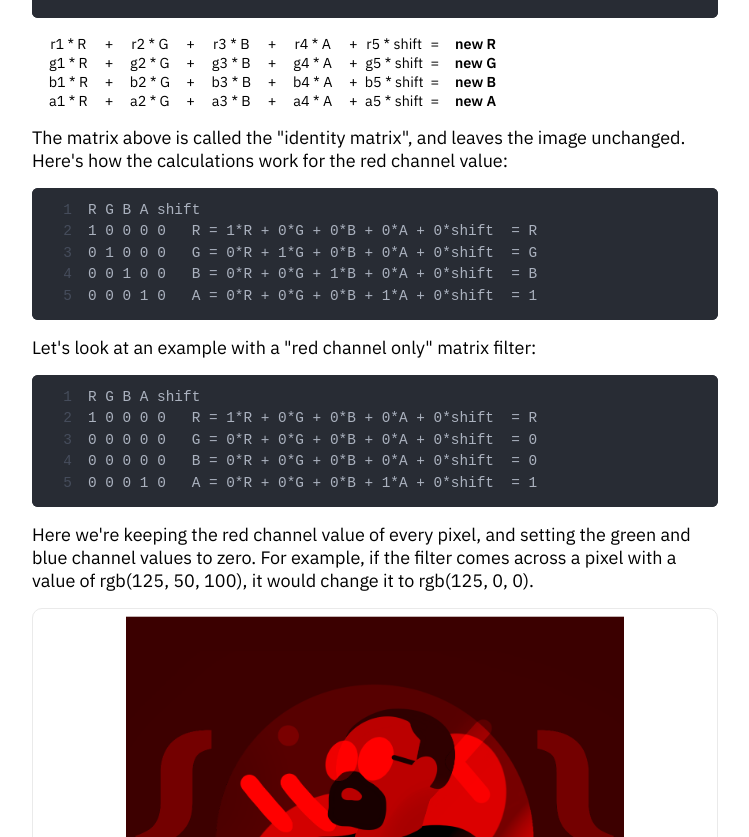
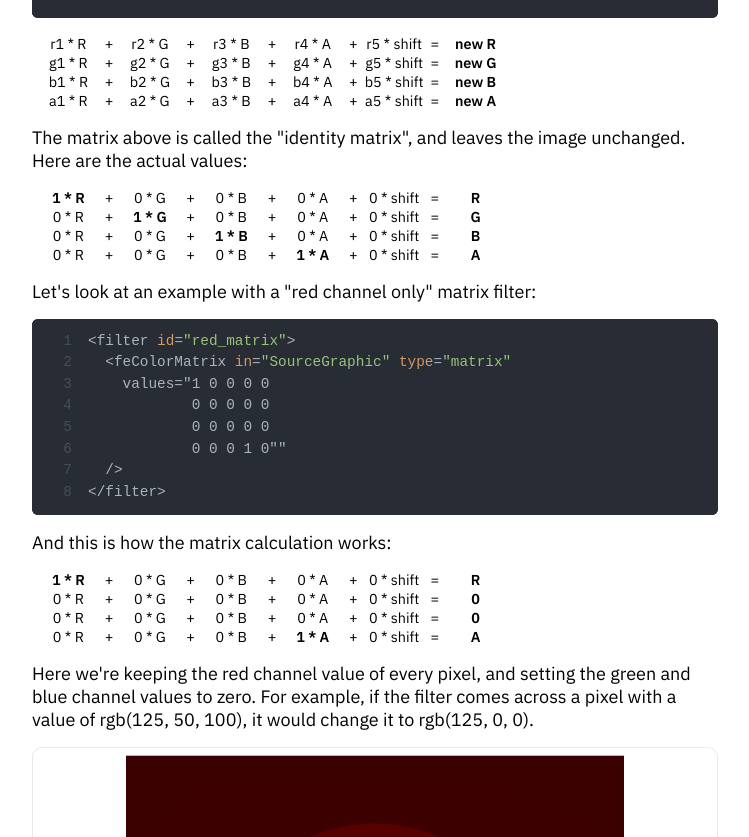
Before and after one commit to aokorodu/docsite-ccwsvgs, a React (Vite) app: page /reusable-filter in a window 1280 px wide. Shown: the part 11163-12000 px from the top of the page, without its empty margins (250-999 px from the left). Built offline with nearby package versions, Linux system fonts and the light colour scheme; a web font is replaced by a local one.

Commit message:
Matrix content updates (#92)
* updated and more complete content and examples

* more changes

```diff
--- a/src/pages/lessons/ReusableFilter.tsx
+++ b/src/pages/lessons/ReusableFilter.tsx
@@ -354,21 +354,130 @@ new A   =   a1 a2 a3 a4 a5`}</Blocks>
         <div style={{ fontWeight: 600 }}>new A</div>
       </div>
 
-      <p>The matrix above is called the "identity matrix", and leaves the image unchanged. Here's how the calculations work for the red channel value:</p>
+      <p>The matrix above is called the "identity matrix", and leaves the image unchanged. Here are the actual values:</p>
 
-      <Blocks>{`R G B A shift
+      <div
+        className="filterDiagram"
+      >
+        <div style={{ fontWeight: 600 }}>1 * R</div>
+        <div >+</div>
+        <div >0 * G</div>
+        <div >+</div>
+        <div >0 * B</div>
+        <div >+</div>
+        <div >0 * A</div>
+        <div >+</div>
+        <div >0 * shift</div>
+        <div >=</div>
+        <div style={{ fontWeight: 600 }}>R</div>
+
+        <div >0 * R</div>
+        <div >+</div>
+        <div style={{ fontWeight: 600 }}>1 * G</div>
+        <div >+</div>
+        <div >0 * B</div>
+        <div >+</div>
+        <div >0 * A</div>
+        <div >+</div>
+        <div >0 * shift</div>
+        <div >=</div>
+        <div style={{ fontWeight: 600 }}>G</div>
+
+        <div >0 * R</div>
+        <div >+</div>
+        <div >0 * G</div>
+        <div >+</div>
+        <div style={{ fontWeight: 600 }}>1 * B</div>
+        <div >+</div>
+        <div >0 * A</div>
+        <div >+</div>
+        <div >0 * shift</div>
+        <div >=</div>
+        <div style={{ fontWeight: 600 }}>B</div>
+
+        <div >0 * R</div>
+        <div >+</div>
+        <div >0 * G</div>
+        <div >+</div>
+        <div >0 * B</div>
+        <div >+</div>
+        <div style={{ fontWeight: 600 }}>1 * A</div>
+        <div >+</div>
+        <div >0 * shift</div>
+        <div >=</div>
+        <div style={{ fontWeight: 600 }}>A</div>
+      </div>
+
+      {/* <Blocks>{`R G B A shift
 1 0 0 0 0   R = 1*R + 0*G + 0*B + 0*A + 0*shift  = R
 0 1 0 0 0   G = 0*R + 1*G + 0*B + 0*A + 0*shift  = G
 0 0 1 0 0   B = 0*R + 0*G + 1*B + 0*A + 0*shift  = B
-0 0 0 1 0   A = 0*R + 0*G + 0*B + 1*A + 0*shift  = 1`}</Blocks>
+0 0 0 1 0   A = 0*R + 0*G + 0*B + 1*A + 0*shift  = 1`}</Blocks> */}
 
       <p>Let's look at an example with a "red channel only" matrix filter:</p>
 
-      <Blocks>{`R G B A shift
-1 0 0 0 0   R = 1*R + 0*G + 0*B + 0*A + 0*shift  = R
-0 0 0 0 0   G = 0*R + 0*G + 0*B + 0*A + 0*shift  = 0
-0 0 0 0 0   B = 0*R + 0*G + 0*B + 0*A + 0*shift  = 0
-0 0 0 1 0   A = 0*R + 0*G + 0*B + 1*A + 0*shift  = 1`}</Blocks>
+      <Blocks>{`<filter id="red_matrix">
+  <feColorMatrix in="SourceGraphic" type="matrix"
+    values="1 0 0 0 0
+            0 0 0 0 0
+            0 0 0 0 0
+            0 0 0 1 0""
+  />
+</filter>`}</Blocks>
+
+      <p>And this is how the matrix calculation works:</p>
+
+      <div
+        className="filterDiagram"
+      >
+        <div style={{ fontWeight: 600 }}>1 * R</div>
+        <div >+</div>
+        <div >0 * G</div>
+        <div >+</div>
+        <div >0 * B</div>
+        <div >+</div>
+        <div >0 * A</div>
+        <div >+</div>
+        <div >0 * shift</div>
+        <div >=</div>
+        <div style={{ fontWeight: 600 }}>R</div>
+
+        <div >0 * R</div>
+        <div >+</div>
+        <div >0 * G</div>
+        <div >+</div>
+        <div >0 * B</div>
+        <div >+</div>
+        <div >0 * A</div>
+        <div >+</div>
+        <div >0 * shift</div>
+        <div >=</div>
+        <div style={{ fontWeight: 600 }}>0</div>
+
+        <div >0 * R</div>
+        <div >+</div>
+        <div >0 * G</div>
+        <div >+</div>
+        <div >0 * B</div>
+        <div >+</div>
+        <div >0 * A</div>
+        <div >+</div>
+        <div >0 * shift</div>
+        <div >=</div>
+        <div style={{ fontWeight: 600 }}>0</div>
+
+        <div >0 * R</div>
+        <div >+</div>
+        <div >0 * G</div>
+        <div >+</div>
+        <div >0 * B</div>
+        <div >+</div>
+        <div style={{ fontWeight: 600 }}>1 * A</div>
+        <div >+</div>
+        <div >0 * shift</div>
+        <div >=</div>
+        <div style={{ fontWeight: 600 }}>A</div>
+      </div>
 
       <p>Here we're keeping the red channel value of every pixel, and setting the green and blue channel values to zero. For example, if the filter comes across a pixel with a value of rgb(125, 50, 100), it would change it to rgb(125, 0, 0).</p>
 
@@ -376,13 +485,69 @@ new A   =   a1 a2 a3 a4 a5`}</Blocks>
 
       <p>Now let's look at a "green channel only" matrix filter:</p>
 
-      <Blocks>{`R G B A shift
-0 0 0 0 0   R = 0*R + 0*G + 0*B + 0*A + 0*shift  = 0
-0 1 0 0 0   G = 0*R + 1*G + 0*B + 0*A + 0*shift  = G
-0 0 0 0 0   B = 0*R + 0*G + 0*B + 0*A + 0*shift  = 0
-0 0 0 1 0   A = 0*R + 0*G + 0*B + 1*A + 0*shift  = 1`}</Blocks>
+      <Blocks>{`<filter id="green_matrix">
+  <feColorMatrix in="SourceGraphic" type="matrix"
+    values="0 0 0 0 0
+            0 1 0 0 0
+            0 0 0 0 0
+            0 0 0 1 0"
+  />
+</filter>`}</Blocks>
 
-      <p>Here we're keeping the green channel value of every pixel, and setting the red and blue channel values to zero. For example, if the filter comes across a pixel with a value of rgb(125, 50, 100), it would change it to rgb(0, 50, 0).</p>
+      <div
+        className="filterDiagram"
+      >
+        <div >0 * R</div>
+        <div >+</div>
+        <div >0 * G</div>
+        <div >+</div>
+        <div >0 * B</div>
+        <div >+</div>
+        <div >0 * A</div>
+        <div >+</div>
+        <div >0 * shift</div>
+        <div >=</div>
+        <div style={{ fontWeight: 600 }}>0</div>
+
+        <div >0 * R</div>
+        <div >+</div>
+        <div style={{ fontWeight: 600 }}>1 * G</div>
+        <div >+</div>
+        <div >0 * B</div>
+        <div >+</div>
+        <div >0 * A</div>
+        <div >+</div>
+        <div >0 * shift</div>
+        <div >=</div>
+        <div style={{ fontWeight: 600 }}>G</div>
+
+        <div >0 * R</div>
+        <div >+</div>
+        <div >0 * G</div>
+        <div >+</div>
+        <div >0 * B</div>
+        <div >+</div>
+        <div >0 * A</div>
+        <div >+</div>
+        <div >0 * shift</div>
+        <div >=</div>
+        <div style={{ fontWeight: 600 }}>0</div>
+
+        <div >0 * R</div>
+        <div >+</div>
+        <div >0 * G</div>
+        <div >+</div>
+        <div >0 * B</div>
+        <div >+</div>
+        <div style={{ fontWeight: 600 }}>1 * A</div>
+        <div >+</div>
+        <div >0 * shift</div>
+        <div >=</div>
+        <div style={{ fontWeight: 600 }}>A</div>
+      </div>
+
+      <p>In this example we're keeping the green channel value of every pixel, and setting the red and blue channel values to zero. For example, if the filter comes across a pixel with a value of rgb(125, 50, 100), it would change it to rgb(0, 50, 0).</p>
+
 
       <GreenMatrix />
 
@@ -392,23 +557,41 @@ new A   =   a1 a2 a3 a4 a5`}</Blocks>
         color of every pixel in the image. In the example below, we're shifting the red value of every pixel to the maximum value of 255.
       </p>
 
-      <Blocks>{`R G B A shift
+      {/* <Blocks>{`R G B A shift
 1 0 0 0 1   R = 1*R + 0*G + 0*B + 0*A + 1*shift  = R Maximum (255)
 0 1 0 0 0   G = 0*R + 1*G + 0*B + 0*A + 0*shift  = 0
 0 0 1 0 0   B = 0*R + 0*G + 1*B + 0*A + 0*shift  = 0
-0 0 0 1 0   A = 0*R + 0*G + 0*B + 1*A + 0*shift  = 1`}</Blocks>
+0 0 0 1 0   A = 0*R + 0*G + 0*B + 1*A + 0*shift  = 1`}</Blocks> */}
 
-      <p>In this if the filter comes across a pixel with a value of rgb(125, 50, 100), it would change it to rgb(255, 50, 100).</p>
+      <Blocks>{`<filter id="red_shift_matrix">
+  <feColorMatrix in="SourceGraphic" type="matrix"
+    values="1 0 0 0 1
+            0 1 0 0 0
+            0 0 1 0 0
+            0 0 0 1 0"
+  />
+</filter>`}</Blocks>
+
+      <p>In this example if the filter comes across a pixel with a value of rgb(125, 50, 100), it would change it to rgb(255, 50, 100).</p>
 
       <RedShift />
 
-      <p>And here we're shifting the value of every pixel to the maximum green value.</p>
+      <p>And here we're shifting every pixel to the maximum green value.</p>
 
-      <Blocks>{`R G B A shift
+      <Blocks>{`<filter id="green_shift_matrix">
+  <feColorMatrix in="SourceGraphic" type="matrix"
+    values="1 0 0 0 0
+            0 1 0 0 1
+            0 0 1 0 0
+            0 0 0 1 0"
+  />
+</filter>`}</Blocks>
+
+      {/* <Blocks>{`R G B A shift
 1 0 0 0 0   R = 1*R + 0*G + 0*B + 0*A + 0*shift  = 0
 0 1 0 0 1   G = 0*R + 1*G + 0*B + 0*A + 1*shift  = G Maximum (255)
 0 0 1 0 0   B = 0*R + 0*G + 1*B + 0*A + 0*shift  = 0
-0 0 0 1 0   A = 0*R + 0*G + 0*B + 1*A + 0*shift  = 1`}</Blocks>
+0 0 0 1 0   A = 0*R + 0*G + 0*B + 1*A + 0*shift  = 1`}</Blocks> */}
 
       <GreenShift />
 
```
